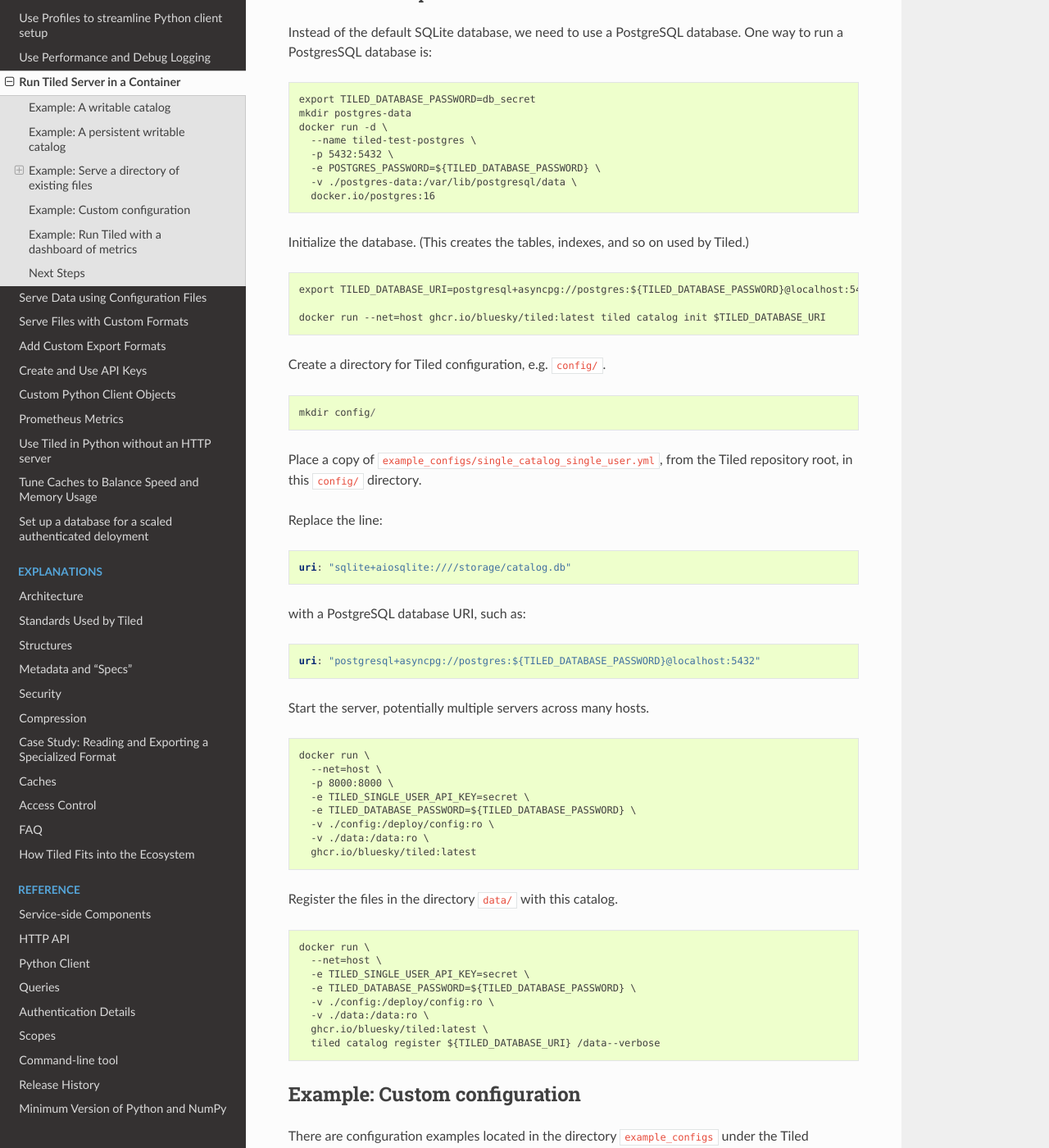
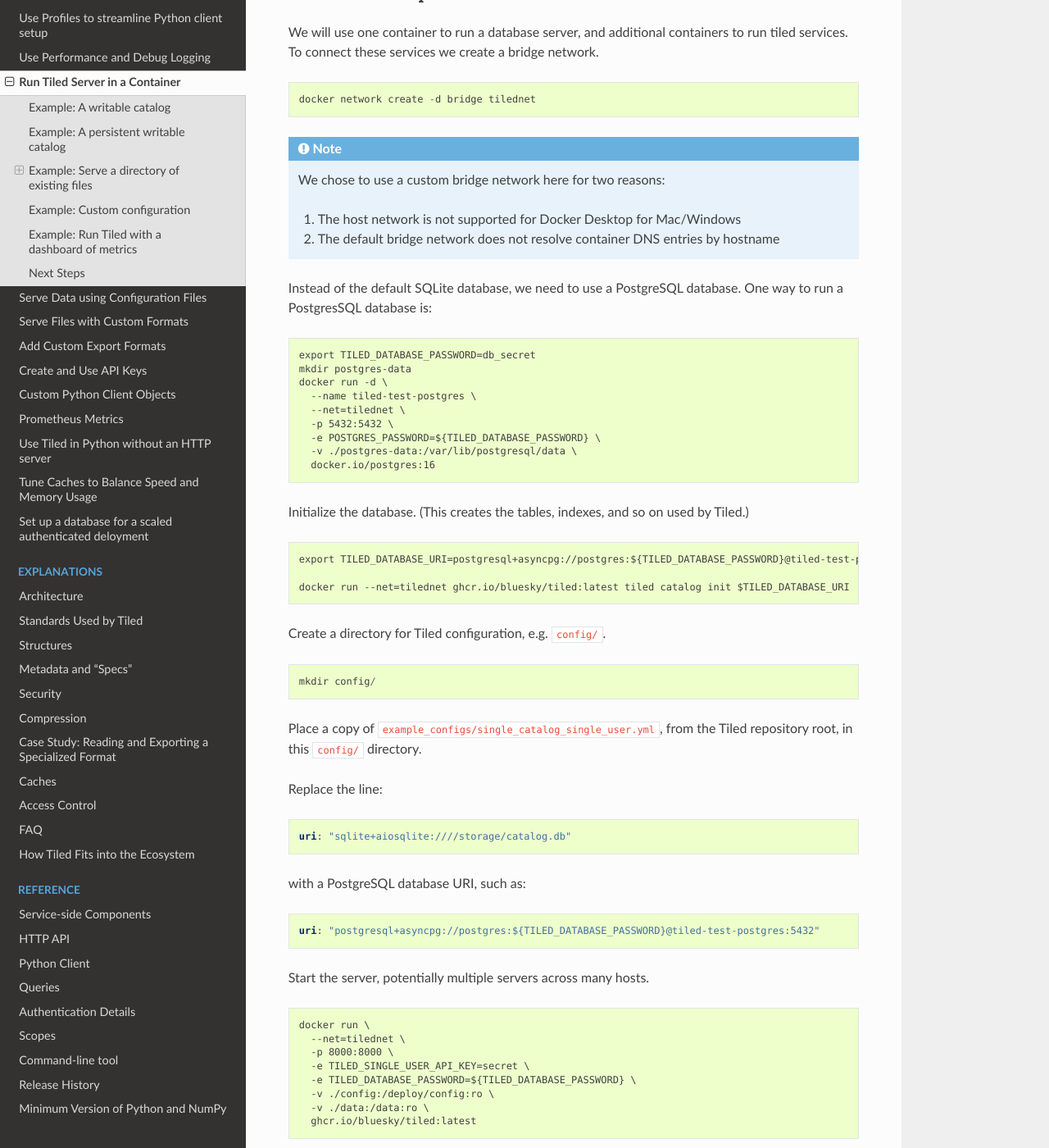
Before and after one commit to bluesky/tiled, a Sphinx documentation site: the page built from docs/source/how-to/docker.md, in a window 1280 px wide and 1400 px high, scrolled down 2542 px. Shown: the whole window at 82% size. Built offline with Sphinx 7.4.7 and the Read the Docs theme 2.0.0, drawn with Linux system fonts in a browser that asks for light colours; pages that are not in the unit, such as notebooks, are missing from menus; the version number could not be read and is left out; some of the changed text lies outside the part shown.

Commit message:
Add network to docker how-to

````diff
--- a/docs/source/how-to/docker.md
+++ b/docs/source/how-to/docker.md
@@ -122,6 +122,20 @@
 
 ### Scalable to Multiple Hosts
 
+We will use one container to run a database server,
+and additional containers to run tiled services.
+To connect these services we create a bridge network.
+
+```
+docker network create -d bridge tilednet
+```
+
+```{note}
+We chose to use a custom bridge network here for two reasons:
+1. The host network is not supported for Docker Desktop for Mac/Windows
+2. The default bridge network does not resolve container DNS entries by hostname
+```
+
 Instead of the default SQLite database, we need to use a PostgreSQL database.
 One way to run a PostgresSQL database is:
 
@@ -130,6 +144,7 @@
 mkdir postgres-data
 docker run -d \
   --name tiled-test-postgres \
+  --net=tilednet \
   -p 5432:5432 \
   -e POSTGRES_PASSWORD=${TILED_DATABASE_PASSWORD} \
   -v ./postgres-data:/var/lib/postgresql/data \
@@ -139,9 +154,9 @@
 Initialize the database. (This creates the tables, indexes, and so on used by Tiled.)
 
 ```
-export TILED_DATABASE_URI=postgresql+asyncpg://postgres:${TILED_DATABASE_PASSWORD}@localhost:5432
+export TILED_DATABASE_URI=postgresql+asyncpg://postgres:${TILED_DATABASE_PASSWORD}@tiled-test-postgres:5432
 
-docker run --net=host ghcr.io/bluesky/tiled:latest tiled catalog init $TILED_DATABASE_URI
+docker run --net=tilednet ghcr.io/bluesky/tiled:latest tiled catalog init $TILED_DATABASE_URI
 ```
 
 Create a directory for Tiled configuration, e.g. `config/`.
@@ -163,14 +178,14 @@
 with a PostgreSQL database URI, such as:
 
 ```yaml
-uri: "postgresql+asyncpg://postgres:${TILED_DATABASE_PASSWORD}@localhost:5432"
+uri: "postgresql+asyncpg://postgres:${TILED_DATABASE_PASSWORD}@tiled-test-postgres:5432"
 ```
 
 Start the server, potentially multiple servers across many hosts.
 
 ```
 docker run \
-  --net=host \
+  --net=tilednet \
   -p 8000:8000 \
   -e TILED_SINGLE_USER_API_KEY=secret \
   -e TILED_DATABASE_PASSWORD=${TILED_DATABASE_PASSWORD} \
@@ -183,7 +198,7 @@
 
 ```
 docker run \
-  --net=host \
+  --net=tilednet \
   -e TILED_SINGLE_USER_API_KEY=secret \
   -e TILED_DATABASE_PASSWORD=${TILED_DATABASE_PASSWORD} \
   -v ./config:/deploy/config:ro \
````
